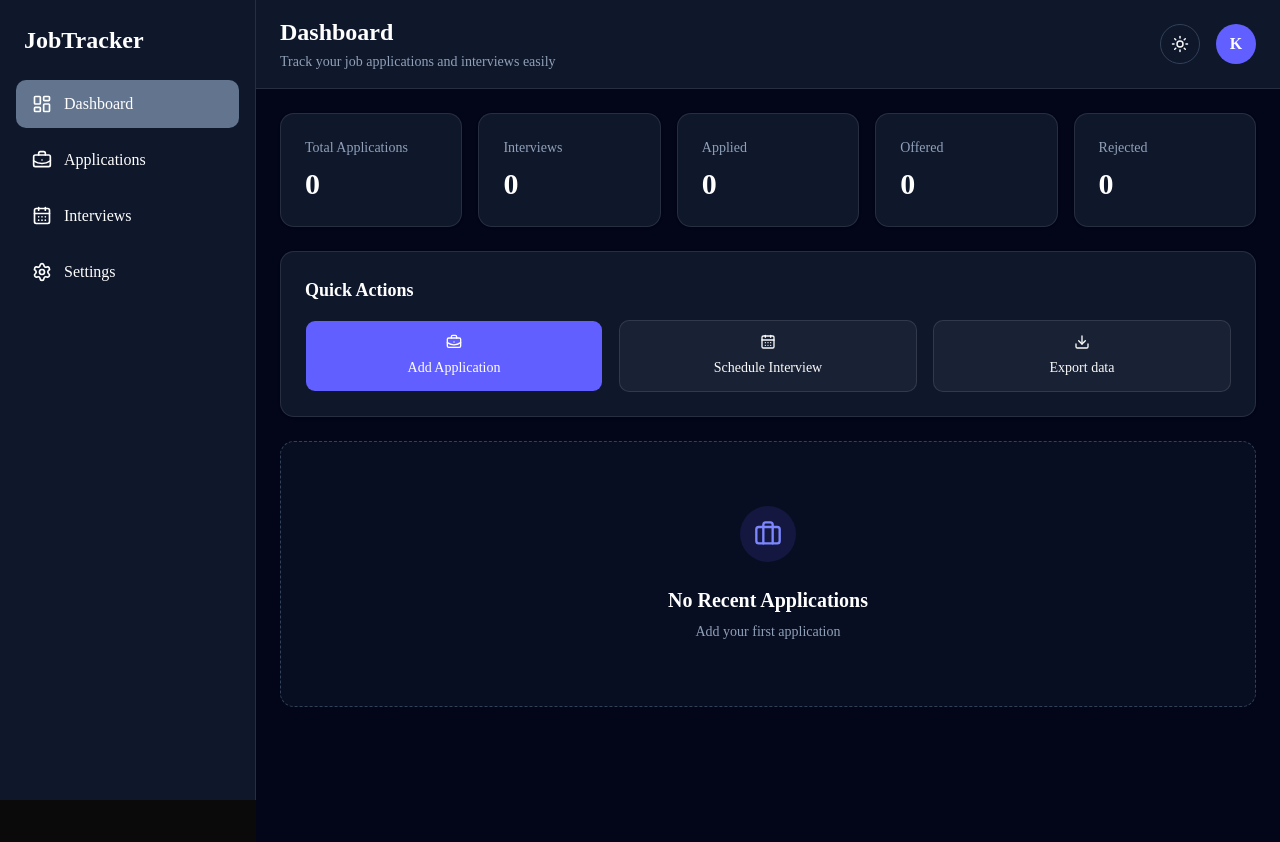
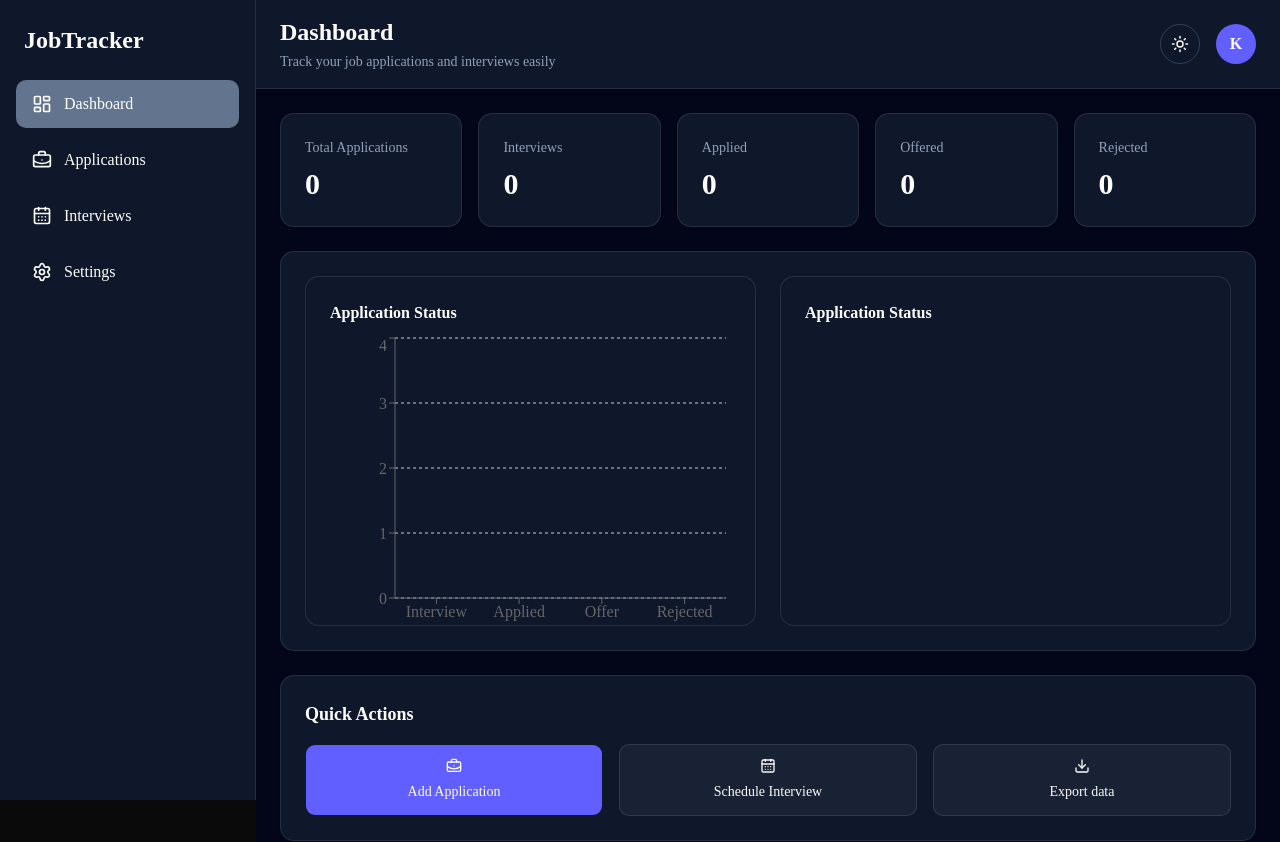
Before and after one commit to KashishGoyal905/job-application-tracker, a Next.js app: page / in a window 1280 px wide. Shown: the top 842 px of the page. Built offline with nearby package versions, Linux system fonts and the light colour scheme.

Commit message:
feat: add chart for status

```diff
--- a/package.json
+++ b/package.json
@@ -17,6 +17,7 @@
     "radix-ui": "^1.4.3",
     "react": "19.2.4",
     "react-dom": "19.2.4",
+    "recharts": "^3.9.0",
     "shadcn": "^4.7.0",
     "sonner": "^2.0.7",
     "tailwind-merge": "^3.6.0",
--- a/src/app/page.tsx
+++ b/src/app/page.tsx
@@ -9,6 +9,8 @@ import StatsCardSkeleton from "@/skeletons/StatsCardSkeleton";
 import DashboardLayout from "@/components/layouts/DashboardLayout";
 import { useApplicationStore } from "@/store/applicationsStore";
 import { useEffect, useState } from "react";
+import ApplicationStatusBarChart from "@/components/charts/ApplicationStatusBarChart";
+import ApplicationStatusPieChart from "@/components/charts/ApplicationStatusPieChart";
 
 export default function Home() {
   const applications = useApplicationStore((state) => state.applications);
@@ -51,6 +53,14 @@ export default function Home() {
     },
   ];
 
+  // Data for the charts
+  const chartsApplicationsStatusData = [
+    { status: "Interview", count: interviews },
+    { status: "Applied", count: applied },
+    { status: "Offer", count: offer },
+    { status: "Rejected", count: rejected },
+  ]
+
   useEffect(() => {
     const timer = setTimeout(() => {
       setIsLoading(false);
@@ -82,17 +92,20 @@ export default function Home() {
           )}
         </div>
 
+        {/* Charts */}
+        <div className="rounded-xl border bg-white dark:bg-slate-900 p-6 grid grid-cols-1 md:grid-cols-2 gap-6">
+          <ApplicationStatusBarChart chartData={chartsApplicationsStatusData} />
+          <ApplicationStatusPieChart chartData={chartsApplicationsStatusData} />
+        </div>
+
         {/* Quick Actions */}
         <QuickActions />
 
+
+
         {/* Recent Applications */}
-        {/* <div>
-          {isLoading ?
-            <ApplicationTableSkeleton />
-            :
-            <RecentApplications />}
-            </div> */}
         <RecentApplications />
+
       </div>
     </DashboardLayout>
   );
--- /dev/null
+++ b/src/components/charts/ApplicationStatusBarChart.tsx
@@ -0,0 +1,30 @@
+import { Bar, BarChart, CartesianGrid, ResponsiveContainer, Tooltip, XAxis, YAxis } from "recharts"
+
+type ApplicationStatusBarChartProps = {
+    chartData: { status: string, count: number }[],
+}
+
+export default function ApplicationStatusBarChart({ chartData }: ApplicationStatusBarChartProps) {
+    return (
+        <div className="h-[350px] rounded-xl border bg-white dark:bg-slate-900 p-6">
+            <h2 className="mb-2 font-semibold text-slate-800 dark:text-white">Application Status</h2>
+            {/* plotting */}
+            <ResponsiveContainer width="100%" height={300}>
+                <BarChart data={chartData}>
+                    <CartesianGrid
+                        strokeDasharray="3 3"
+                        vertical={false}
+                    />
+                    <XAxis dataKey="status" />
+                    <YAxis />
+                    <Tooltip />
+                    <Bar
+                        dataKey="count"
+                        radius={[10, 10, 0, 0]}
+                        fill="#6366f1"
+                    />
+                </BarChart>
+            </ResponsiveContainer>
+        </div>
+    )
+}
--- /dev/null
+++ b/src/components/charts/ApplicationStatusPieChart.tsx
@@ -0,0 +1,43 @@
+import { Cell, Pie, PieChart, ResponsiveContainer, Tooltip } from "recharts"
+
+type ApplicationStatusPieChartProps = {
+    chartData: { status: string, count: number }[],
+}
+
+const COLORS = [
+    "#3b82f6",
+    "#f59e0b",
+    "#22c55e",
+    "#ef4444",
+];
+
+export default function ApplicationStatusPieChart({ chartData }: ApplicationStatusPieChartProps) {
+    return (
+        <div className="h-[350px] rounded-xl border bg-white dark:bg-slate-900 p-6">
+            <h2 className="mb-2 font-semibold text-slate-800 dark:text-white">Application Status</h2>
+            {/* plotting */}
+            <ResponsiveContainer width="100%" height={300} >
+                <PieChart data={chartData}>
+                    <Pie
+                        data={chartData}
+                        dataKey="count"
+                        nameKey="status"
+                        cx="50%"
+                        cy="50%"
+                        outerRadius={100}
+                        fill={COLORS[0]}
+                        label
+                    >
+                        {chartData.map((_, index) => (
+                            <Cell
+                                key={index}
+                                fill={COLORS[index % COLORS.length]}
+                            />
+                        ))}
+                    </Pie>
+                    <Tooltip />
+                </PieChart>
+            </ResponsiveContainer>
+        </div>
+    )
+}
```
Also changed, not shown: 1 other file (tests, documents, lock files or other folders).
